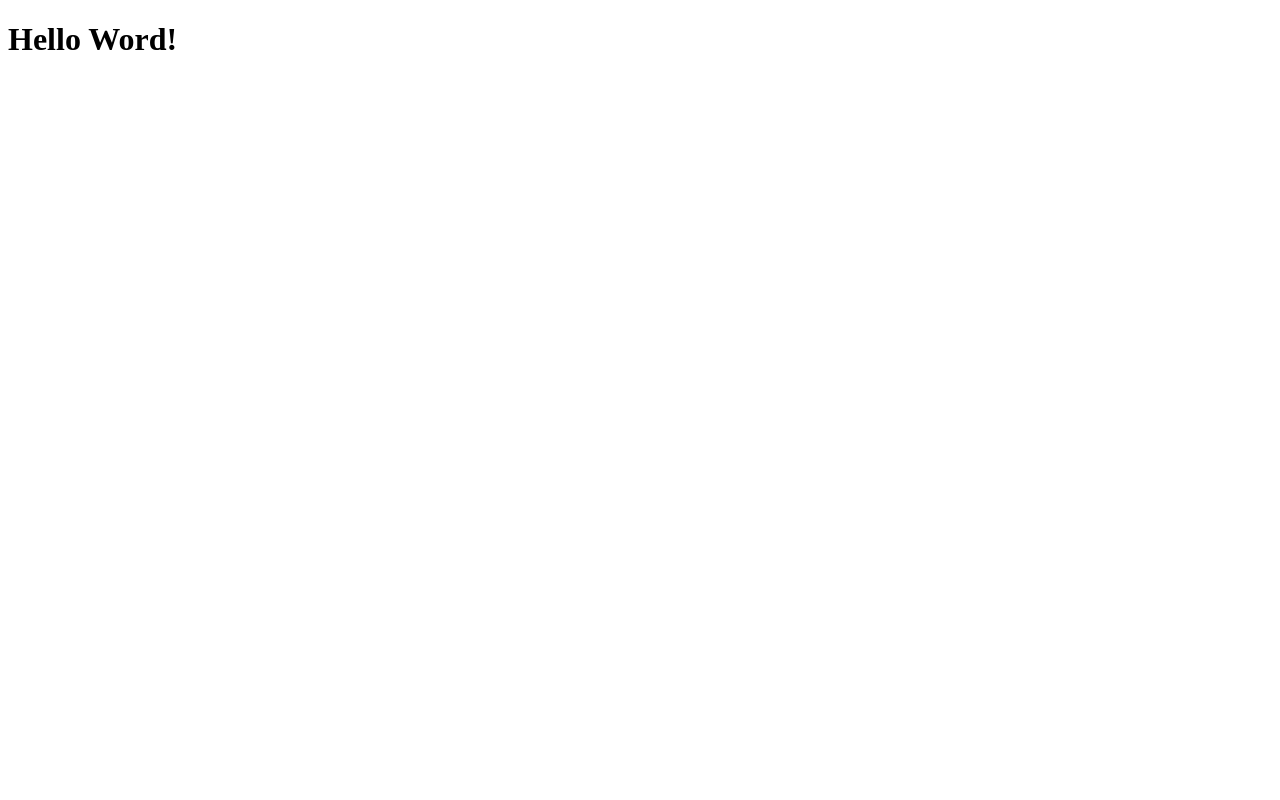
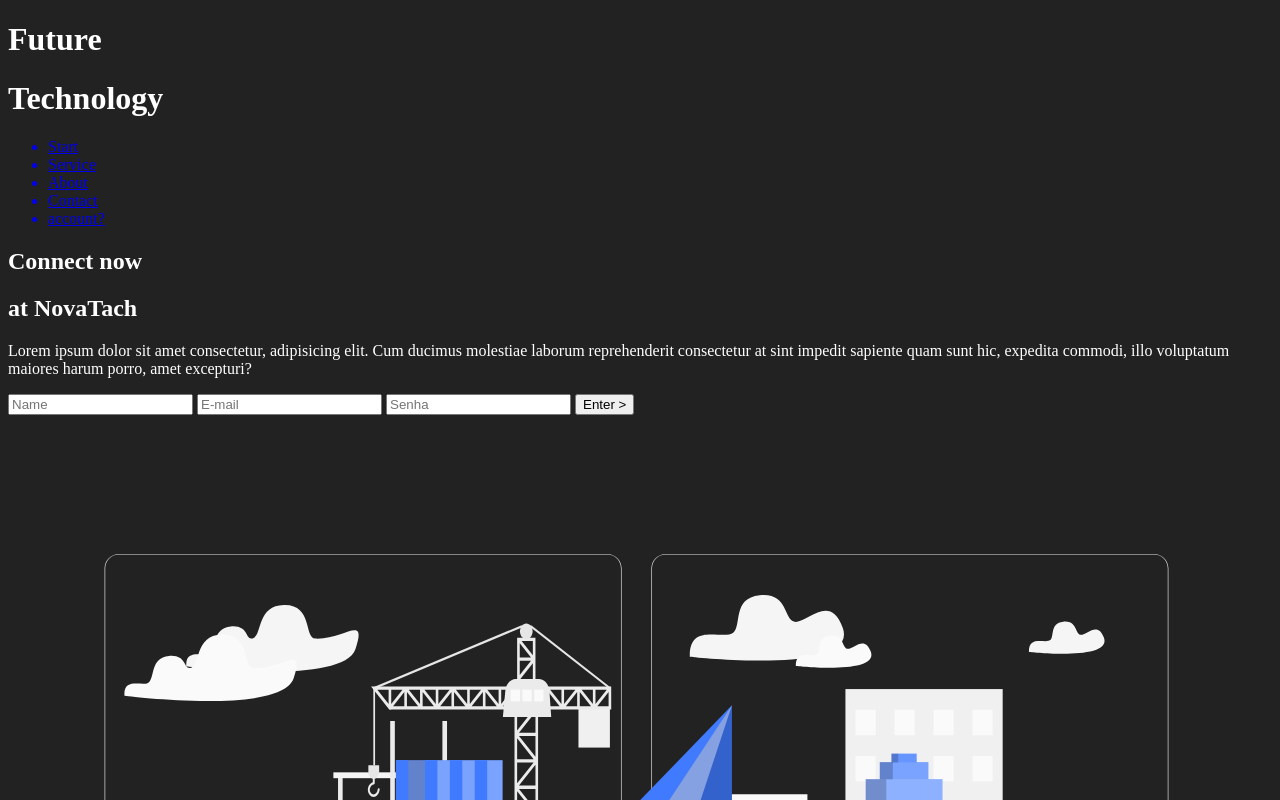
Before and after one commit to nicnovac/htmlecss, a plain HTML site: page index.html in a window 1280 px wide. Shown: the top 800 px of the page. Drawn offline with Linux system fonts and the light colour scheme.

Commit message:
Inserindo Html

```diff
--- a/index.html
+++ b/index.html
@@ -1,28 +1,52 @@
 <!DOCTYPE html>
-<html lang="pt-br">
+<html lang="en">
 <head>
     <meta charset="UTF-8">
     <meta http-equiv="X-UA-Compatible" content="IE=edge">
     <meta name="viewport" content="width=device-width, initial-scale=1.0">
     <link rel="stylesheet" href="styles/style.css">
-    <title>Login</title>
+    <title>Front-Login</title>
 </head>
 <body>
     <header>
-        <h1>Hello Word!</h1>
+        <div id="title">
+            <h1>Future</h1>
+            <h1>Technology</h1>
+        </div>
+
+        <ul>
+            <a href="#">
+                <li>Start</li>
+            </a>
+            <a href="#">
+                <li>Service</li>
+            </a>
+            <a href="#">
+                <li>About</li>
+            </a>
+            <a href="#">
+                <li>Contact</li>
+            </a>
+            <a href="#">
+                <li>account?</li>
+            </a>
+        </ul>
     </header>
-    <nav>
-
-    </nav>
     <main>
+        <aside>
+            <h2>Connect now</h2>
+            <h2>at NovaTach</h2>
+            <p>Lorem ipsum dolor sit amet consectetur, adipisicing elit. Cum ducimus molestiae laborum reprehenderit consectetur at sint impedit sapiente quam sunt hic, expedita commodi, illo voluptatum maiores harum porro, amet excepturi?</p>
+            <form>
+                <input type="text" placeholder="Name">
+                <input type="email" placeholder="E-mail">
+                <input type="password" placeholder="Senha">
+                <input type="submit" value="Enter >">
+            </form>
+        </aside>
         <article>
-            <aside>
-
-            </aside>
+            <img src="img/City skyline-rafiki.svg" alt="CitySkylinesvg">
         </article>
-        <aside>
-
-        </aside>
     </main>
     <footer>
 
--- a/styles/style.css
+++ b/styles/style.css
@@ -1 +1,6 @@
 @charset "UTF-8";
+
+body{
+    background-color: rgb(34, 34, 34);
+    color: white;
+}
```
Also changed, not shown: font/nasalization-rg.otf (added), font/space age.ttf (added), img/City skyline-rafiki.svg (added).
